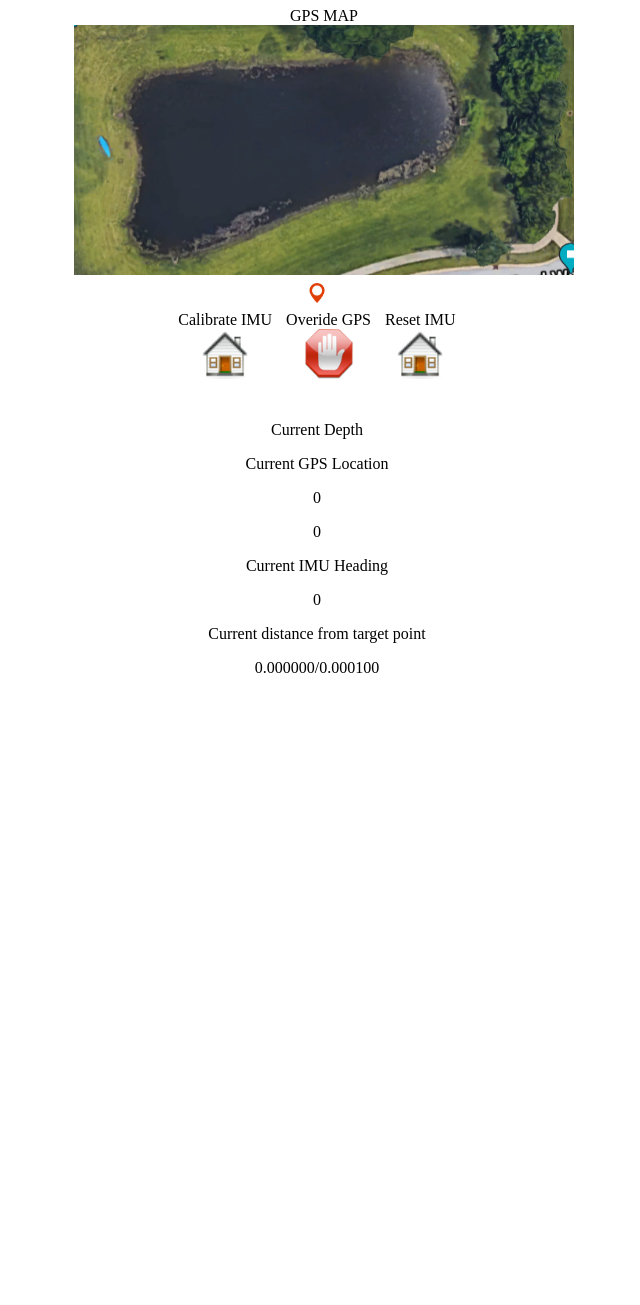
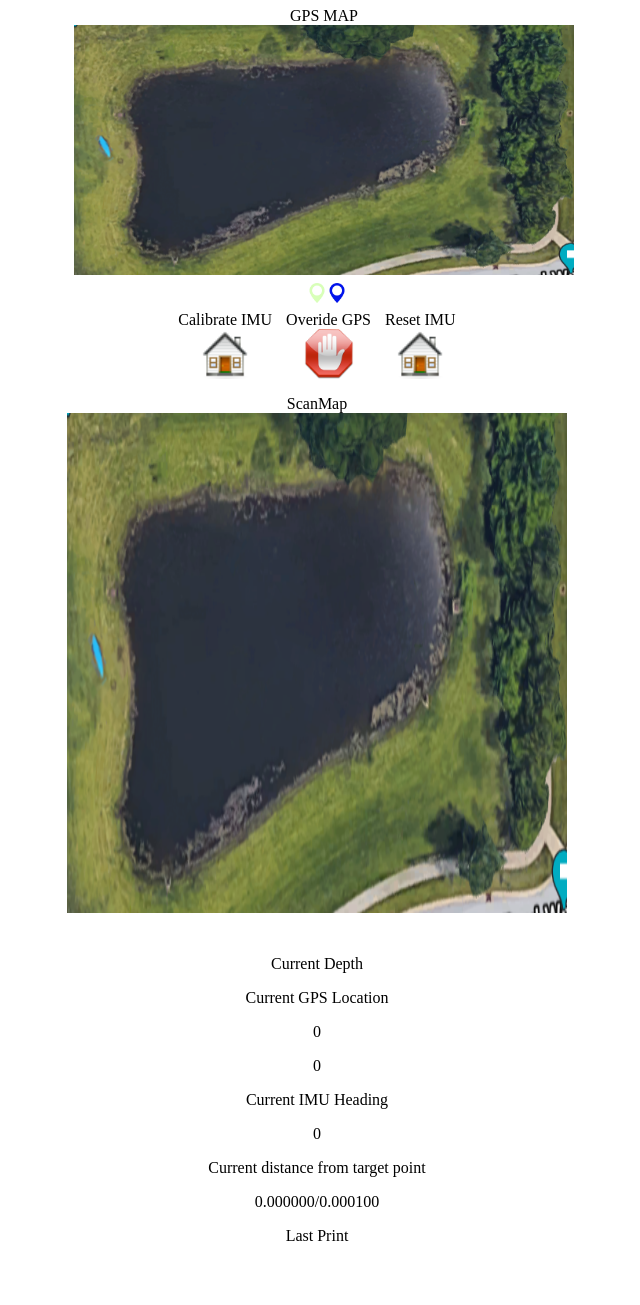
Before and after one commit to RobertJN64/DroneBoat, a Flask app: page / in a window 1280 px wide. Shown: the part 648-1953 px from the top of the page, without its empty margins (323-963 px from the left). Before the commit the page ends 1321 px from the top, so only its background shows below. Run offline with Flask 2, Linux system fonts and the light colour scheme.

Commit message:
index.html updated

```diff
--- a/CodeV2/templates/index.html
+++ b/CodeV2/templates/index.html
@@ -13,11 +13,16 @@
        height: 20px;
        posistion: absolute;
    }
+   #endMark {
+    width: 20px;
+    height: 20px;
+    position: absolute;
+   }
+
    </style>
    <title>Wifi Controlled Rover</title>
    <script src="jquerylocal.js"></script>
    <script type="text/javascript">
-      document.onkeypress = keypressed;
       var last_action = "";
       var start_dt = new Date ( );
       var last_mills = start_dt.getTime ( );
@@ -46,6 +51,15 @@
          request.send ( );
       }
 
+
+      function SendScan (tx,ty,bx,by)
+      {
+          action = ("scanarea?tx=" + tx + "&ty=" + ty + "&bx=" + bx + "&by=" + by + "&lines=10");
+          request = new XMLHttpRequest ();
+          request.open ("GET",action,true);
+          request.send();
+      }
+
       function retriveLocation(){
          fetch("loc")
          .then(function (response) {
@@ -57,54 +71,21 @@
       document.querySelector("#IMU").innerHTML = myJSON.Rotation;
       document.querySelector("#Dist").innerHTML = myJSON.Dist.toFixed(6) + "/" + myJSON.TDist.toFixed(6);
       document.querySelector("#Depth").innerHTML = myJson.Depth.toFixed(6) + " meters";
-      moveMark(myJSON.GPSX,myJSON.GPSY)
+      document.querySelector("#Print").innerHTML = myJSON.Print;
+      moveMark(myJSON.GPSX,myJSON.GPSY,"locMark");
+      moveMark(myJSON.OLDX,myJSON.OLDY,"endMark");
+
+      deleteMarks()
+      for (var i = 0; i < myJSON.TargetPoints.length; i++){
+          placeMark(myJSON.TargetPoints[i].GPSX, myJSON.TargetPoints[i].GPSY)
+
+      }
       })
       }
 
 
 
-      setInterval( retriveLocation, 5*1000);
-
-      function keypressed (event) {
-         var keyCd = ('charCode' in event) ? event.charCode : event.keyCode;
-
-         if (keyCd == 49)            // 1
-            sendMotion ('panlt')
-
-         if (keyCd == 50)            // 2
-            sendMotion ('panrt')
-
-         if (keyCd == 51)            // 3
-            sendMotion ('panfull_lt')
-
-         if (keyCd == 52)
-            sendMotion ('panfull_rt') // 4
-
-         if (keyCd == 47)            // /
-            sendMotion ('home')
-
-         if (keyCd == 113 || keyCd == 81)  // q
-            sendMotion ('ltforward')
-
-         if (keyCd == 119 || keyCd == 87)  // w
-            sendMotion ('forward')
-
-         if (keyCd == 122 || keyCd == 90)  // z
-            sendMotion ('backward')
-
-         if (keyCd == 101 || keyCd == 69)  // e
-            sendMotion ('rtforward')
-
-         if (keyCd == 97 || keyCd == 65)   // a
-            sendMotion ('left')
-
-         if (keyCd == 104 || keyCd == 72)  // h
-            sendMotion ('stop')
-
-         if (keyCd == 115 || keyCd == 83)  // s
-            sendMotion ('right')
-      }
-
+      setInterval( retriveLocation, 2.5*1000);
    </script>
 </head>
 <body>
@@ -200,7 +181,8 @@
          </td>
       </tr>
       </table>
-      <img id="locMark" src="marker.png" width="20" height="20">
+      <img id="locMark" src="markerW.png" width="20" height="20">
+      <img id="endMark" src="markerEnd.png" width="20" height="20">
       <table border="0" cellpadding="6">
       <tr>
          <td align="center">
@@ -225,6 +207,15 @@
          </td>
       </tr>
    </table>
+   <table border="0" cellpadding="6">
+      <tr>
+          <td align="center">
+              ScanMap
+              <br>
+              <img id="scanmap" src="pond.png" height="500" width="500">
+          </td>
+       </tr>
+   </table>
    <br>
 
    <p>Current Depth</p>
@@ -237,6 +228,8 @@
    <p id=IMU></p>
    <p>Current distance from target point</p>
    <p id=Dist></p>
+   <p>Last Print</p>
+   <p id=Print></p>
 
    <br><br>
 </center>
@@ -253,7 +246,38 @@ var gpsBY = -86.151867;
 var gpsTX = 39.998573;
 var gpsTY = -86.151004;
 
+function getMap(){
+   fetch("map")
+   .then(function (response) {
+    return response.json();
+})
+.then(function(myJSON){
+mapW = myJSON.MapW;
+mapH = myJSON.MapH;
+//really the top
+gpsBX = myJSON.TopN;
+gpsBY = myJSON.TopW;
+
+//really the bottom
+gpsTX = myJSON.BottomN;
+gpsTY = myJSON.BottomW;
+var elem = document.getElementById("map");
+elem.src = myJSON.Source;
+elem.height = myJSON.MapH;
+elem.width = myJSON.MapW;
+elem = document.getElementById("scanmap");
+elem.src = myJSON.Source;
+elem.height = myJSON.MapH;
+elem.width = myJSON.MapW;
+})
+}
+
+getMap();
+
 retriveLocation()
+var FlipBitty = 0;
+var gpsx = 0;
+var gpsy = 0;
 
 $(document).ready(function() {
 $("#map").on("click", function(event) {
@@ -269,17 +293,49 @@ var gpsy = (((clickx/mapW) * (gpsTY - gpsBY)) + gpsBY).toFixed(6);
 sendLocation(gpsx, gpsy);
 
 var marker = document.createElement("img");
-marker.src = "marker.png"
+marker.src = "marker.png";
 marker.height = 20;
 marker.width = 20;
+marker.className = "TargetLocs";
 
 var style = "position: absolute; top: " + (event.pageY-20) + "px; left: " + (event.pageX-10) + "px;";
 marker.style = style;
 document.body.appendChild(marker);
 
-}); });
+});
+$("#scanmap").on("click", function(event) {
 
-function moveMark(gpsN, gpsW)
+var clickx = event.pageX - $("#scanmap").position().left;
+var clicky = event.pageY - $("#scanmap").position().top;
+
+var gpsx = (((clicky/mapH) * (gpsTX - gpsBX)) + gpsBX).toFixed(6);
+var gpsy = (((clickx/mapW) * (gpsTY - gpsBY)) + gpsBY).toFixed(6);
+
+var marker = document.createElement("img");
+marker.src = "markerPhone.png";
+marker.height = 20;
+marker.width = 20;
+marker.className = "TargetLocs"; //this makes it auto-delete
+var style = "position: absolute; top: " + (event.pageY-20) + "px; left: " + (event.pageX-10) + "px;";
+marker.style = style;
+document.body.appendChild(marker);
+
+if(FlipBitty == 1)
+{
+    FlipBitty = 0;
+    SendScan(lastx,lasty,gpsx,gpsy);
+}
+else
+{
+    FlipBitty = 1;
+    lastx = gpsx;
+    lasty = gpsy;
+
+}
+});
+});
+
+function moveMark(gpsN, gpsW, id)
 {
     //alert("moving")
     var N = (((gpsN-gpsBX)/(gpsTX-gpsBX))*mapH) + $("#map").position().top - 20;
@@ -288,13 +344,40 @@ function moveMark(gpsN, gpsW)
     //alert("N: " + N + " W: " + W);
     N = N.toFixed(0);
     W = W.toFixed(0);
-    var elem = document.getElementById("locMark")
+    var elem = document.getElementById(id);
     elem.style.top = N + 'px';
     elem.style.left = W + 'px';
     elem.style.position = "absolute";
 }
-//alert("move")
-//moveMark(40,-86)
+
+function placeMark(gpsW, gpsN)
+{
+    //alert(gpsN);
+    //alert(gpsW);
+    var N = (((gpsN-gpsBX)/(gpsTX-gpsBX))*mapH) + $("#map").position().top - 20;
+    var W = (((gpsW-gpsBY)/(gpsTY-gpsBY))*mapW) + $("#map").position().left - 10;
+    N = N.toFixed(0);
+    W = W.toFixed(0);
+    var elem = document.createElement("img");
+    elem.style.top = N + 'px';
+    elem.style.left = W + 'px';
+    //alert("N:" + N + " W: " + W);
+    elem.style.position = "absolute";
+    elem.src = "marker.png";
+    elem.height = 20;
+    elem.width = 20;
+    elem.className = "TargetLocs";
+    document.body.appendChild(elem);
+}
+
+function deleteMarks()
+{
+    var elements = document.getElementsByClassName("TargetLocs")
+    while (elements[0]) //strange loop because we modify while it runs
+    {
+        elements[0].parentNode.removeChild(elements[0]);
+    }
+}
 
 
 </script>
```
Also changed, not shown: CodeV2/static/LimeLakeFishing.png (added), CodeV2/static/LimeLakeSmall.png (added), CodeV2/static/markerEnd.png (added), CodeV2/static/markerPhone.png (added), CodeV2/static/markerW.png (added), CodeV2/static/meadowlark.png (added), CodeV2/static/pond.png (added).
